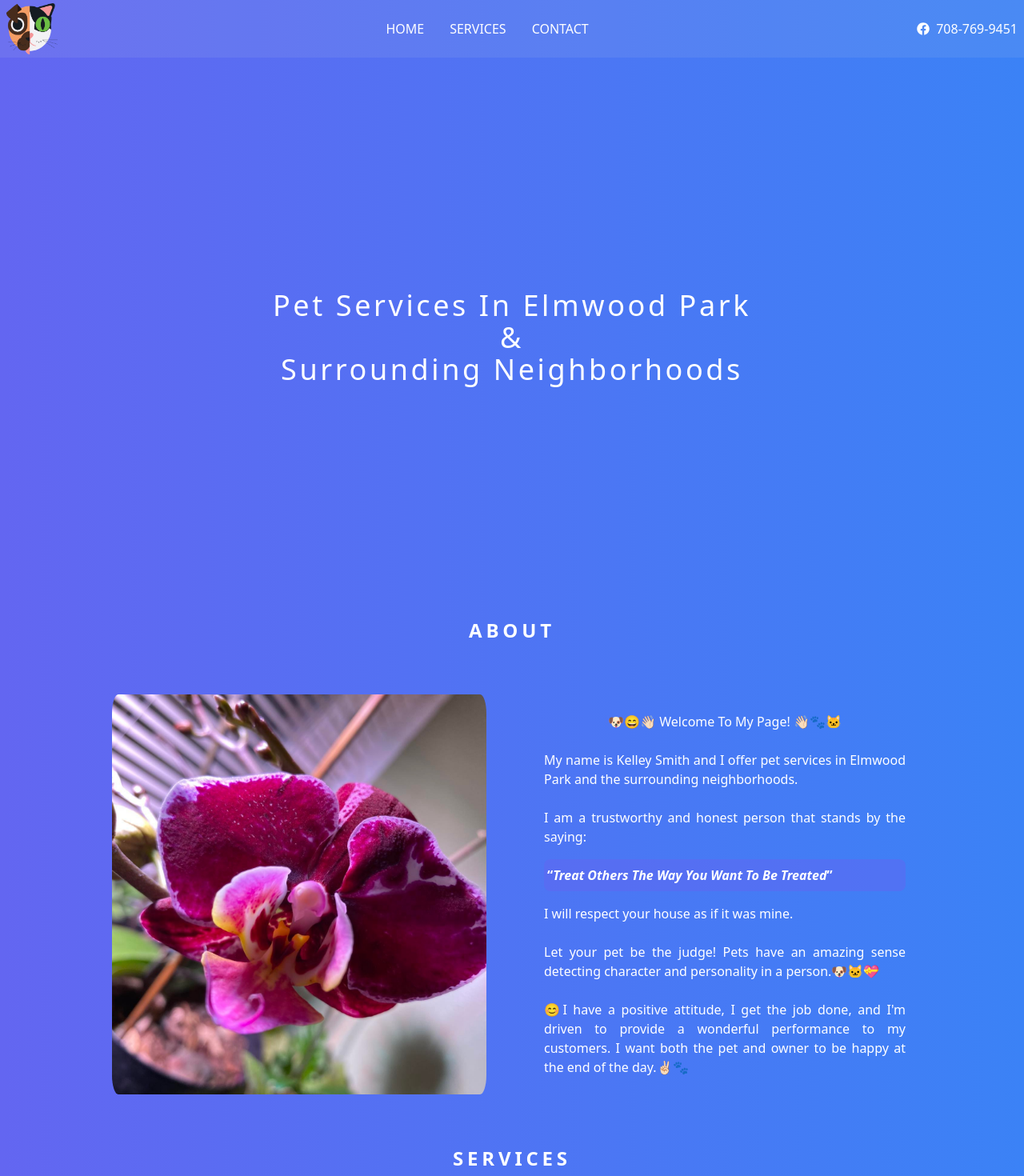
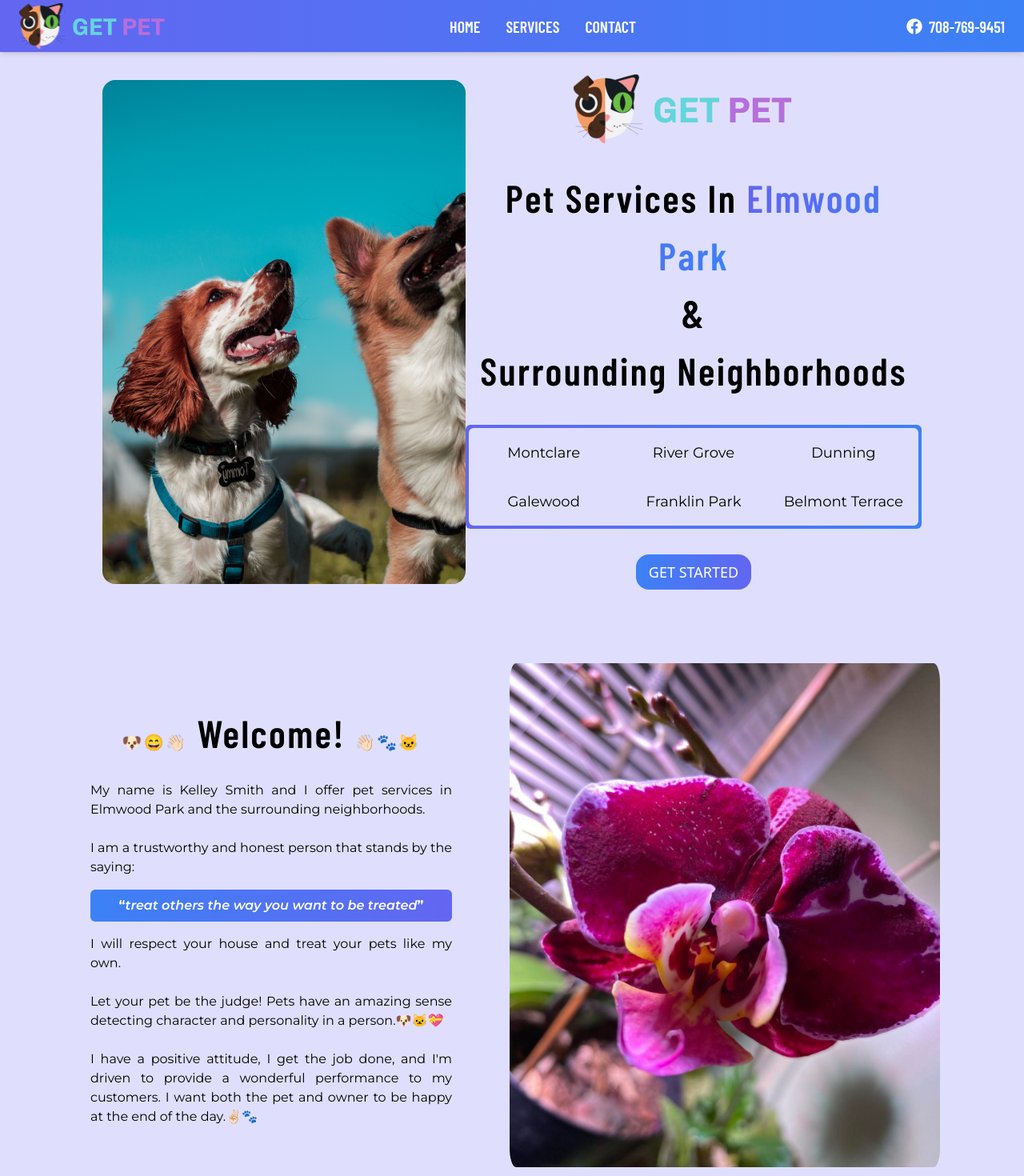
Before and after one commit to rafaelreyesgarcia/getpet, a React (Vite) app: page / in a window 1280 px wide. Shown: the top 1470 px of the page at 80% size. Built offline with nearby package versions, Linux system fonts and the light colour scheme; no server answers.

Commit message:
redesigning the home page

```diff
--- a/src/components/About.jsx
+++ b/src/components/About.jsx
@@ -2,10 +2,7 @@ import React from 'react'
 
 const About = () => {
   return (
-    <section className='flex flex-col items-center justify-center'>
-      <h1 className="font-heading font-bold tracking-[0.3rem] text-2xl uppercase">
-        About
-      </h1>
+    <section id='about' className='flex flex-col items-center justify-center'>
       <div
         className='
           flex flex-col gap-8 items-center
@@ -13,19 +10,28 @@ const About = () => {
           md:flex-row md:px-5
         '
       >
-        <img src="/portrait.jpg" alt="" className='object-cover w-[200px] h-[200px] md:w-[500px] md:h-[500px] rounded-3xl px-4' />
         <div className='w-full px-6 md:w-[500px] flex flex-col md:text-justify'>
-          <h2 className='capitalize font-heading text-center'>🐶😄👋🏻 Welcome To My Page! 👋🏻🐾🐱 </h2>
+          <h2 className="font-barlow font-semibold text-5xl text-center capitalize leading-normal tracking-wider">
+           <span className='text-xl'>🐶😄👋🏻</span>{" "}welcome!{" "}<span className='text-xl'>👋🏻🐾🐱</span>
+          </h2>
           <br />
-          <p className='font-body'>My name is Kelley Smith and I offer pet services in Elmwood Park and the surrounding neighborhoods.</p>
-          <br />
-          <p className='font-body'>I am a trustworthy and honest person that stands by the saying: <q className='item font-extrabold py-2 my-4 block'><em>treat others the way you want to be treated</em></q> I will respect your house as if it was mine.</p>
-          <br />
-          <p className='font-body'>
-          Let your pet be the judge! Pets have an amazing sense detecting character and personality in a person.🐶🐱💝
-          </p>
-          <br />
-          <p className='font-body'>😊I have a positive attitude, I get the job done, and I'm driven to provide a wonderful performance to my customers. I want both the pet and owner to be happy at the end of the day.✌🏻🐾</p>
+          <div className='font-montserrat space-y-6'>
+            <p>
+              My name is Kelley Smith and I offer pet services in Elmwood Park and the surrounding neighborhoods.
+            </p>
+            <p>
+              I am a trustworthy and honest person that stands by the saying: <q className='font-bold text-white p-2 my-4 block bg-gradient-to-l from-primary to-secondary rounded-md text-center'><em>treat others the way you want to be treated</em></q> I will respect your house and treat your pets like my own.</p>
+            <p>
+              Let your pet be the judge! Pets have an amazing sense detecting character and personality in a person.🐶🐱💝
+            </p>
+            <p>
+              I have a positive attitude, I get the job done, and I'm driven to provide a wonderful performance to my customers. I want both the pet and owner to be happy at the end of the day.✌🏻🐾
+            </p>
+          </div>
+        </div>
+
+        <div className='w-[200px] h-[200px] md:w-[570px] md:h-[630px] relative'>
+          <img src="/portrait.jpg" alt="" className='object-cover h-full w-full rounded-3xl px-4' />
         </div>
       </div>
     </section>
--- a/src/components/Faq.jsx
+++ b/src/components/Faq.jsx
@@ -30,7 +30,11 @@ const Faqs = [
     answer: 'Lorem ipsum dolor sit amet, consectetur adipiscing elit.',
   },
   {
-    question: 'do you work on the weekends or holidays?',
+    question: 'do you work on the holidays?',
+    answer: 'Lorem ipsum dolor sit amet, consectetur adipiscing elit.',
+  },
+  {
+    question: 'what about walking in bad weather?',
     answer: 'Lorem ipsum dolor sit amet, consectetur adipiscing elit.',
   },
 ];
--- a/src/components/Footer.jsx
+++ b/src/components/Footer.jsx
@@ -1,82 +1,67 @@
 import React from 'react'
 import { FaFacebook } from 'react-icons/fa'
 import { Link } from 'react-router-dom'
+import logo from '../assets/logo.svg'
+import { footerInfo, neighborhoods } from '../constants'
 
 const Footer = () => {
   const apiKey = import.meta.env.VITE_MAPS_KEY;
   return (
-    <footer>
-      <div className='w-[500px] mx-auto hidden sm:block'>
-        <img src="./footer.png" alt="footer" className='w-full object-cover' />
+    <footer className='w-[80%] mx-auto'>
+      <div className='bg-gradient-to-l from-primary to-secondary h-2 my-4 rounded-md'></div>
+
+      <div className='flex justify-between items-center py-8 font-barlow text-3xl font-bold'>
+        <a href='#'><img src={logo} alt="logo" /></a>
+        <Link to="tel:+17087699451">708-769-9451</Link>
+        <Link to='https://www.facebook.com/Petservicesinelmwoodpark'>
+          <FaFacebook />
+        </Link>
+        <Link to="mailto:kelleypetlover@gmail.com">kelleypetlover@gmail.com</Link>
       </div>
 
-      <div className='flex flex-col justify-evenly text-center md:flex-row'>
-        {/* GET IN TOUCH */}
-        <div className='flex-col items-center justify-center gap-4 p-4'>
-          <h2 className='font-heading uppercase text-lg mb-2'>get in touch</h2>
-          <div className='flex justify-center gap-4 md:flex-col'>
+      <div className='flex justify-between items-start'>
+        <div className='flex gap-12'>
+          {footerInfo.map((footerLink, i) => (
+            <div className='flex flex-col'>
+              <h3 className='text-xl font-bold capitalize font-barlow pb-2'>
+                {footerLink.title}
+              </h3>
+              <ul>
+                {footerLink.links.map((link) => (
+                  <a href={link.to}>
+                    <li className='capitalize font-montserrat'>{link.name}</li>
+                  </a>
+                ))}
+              </ul>
+            </div>
+          ))}
 
           <div>
-              <h3 className='font-heading uppercase'>socials</h3>
-              <Link
-                to="https://www.facebook.com/Petservicesinelmwoodpark"
-                target="_blank"
-              >
-                <FaFacebook className='mx-auto'/>
-              </Link>
-            </div>
-
-            <div>
-              <h3 className='font-heading uppercase'>email</h3>
-              <Link to="mailto:kelleypetlover@gmail.com" className='font-body'>kelleypetlover@gmail.com</Link>
-            </div>
-
-            <div>
-              <h3 className='font-heading uppercase'>phone</h3>
-              <Link href="tel:+17087699451">708-769-9451</Link>
-            </div>
-
+            <h3 className='text-xl font-bold capitalize font-barlow pb-2'>
+              hours
+            </h3>
+            <ul className='font-montserrat'>
+              <li>Monday - Saturday</li>
+              <li>10:00am - 4:00pm</li>
+            </ul>
           </div>
         </div>
 
-        {/* SERVICES & HOURS */}
-        <div className='flex flex-col items-center gap-4 p-4'>
-          <div>
-            <h2 className='font-heading uppercase text-lg mb-2'>services</h2>
-
-            <div className='flex gap-4 md:flex-col'>
-              <Link to="/services"className="gradient-link">
-                Dog Walking
-              </Link>
-              <Link to="/services" className="gradient-link">
-                Pet Sitting
-              </Link>
-              <Link to="/services" className="gradient-link">
-                waste cleanups
-              </Link>
-            </div>
-          </div>
-
-          <div>
-            <h2 className='font-heading uppercase text-lg mb-2'>Hours</h2>
-            <p><b>Monday - Saturday</b></p>
-            <p><b>10:00am - 4:00pm</b></p>
-          </div>
-        </div>
-        {/* AREA & MAP */}
-        <div className='flex flex-col items-center gap-4 p-4'>
-          <h2 className='font-heading uppercase text-lg'>area</h2>
-          <div className='flex flex-col justify-center items-center gap-4 md:flex-row'>
-            <ul className='hidden md:flex gap-2 capitalize md:flex-col'>
-              <li className='item'>elmwood park</li>
-              <li className='item'>montclare</li>
-              <li className='item'>galewood</li>
-              <li className='item'>river grove</li>
-              <li className='item'>franklin park</li>
+        <div className='flex gap-4 items-center'>
+          <ul
+            className='
+              font-montserrat capitalize font-medium
+              bg-gradient-to-r from-primary to-secondary text-transparent bg-clip-text
+            '
+          >
+            <li>elmwood park</li>
+            {neighborhoods.map(neighborhood => (
+              <li>{neighborhood}</li>
+            ))}
           </ul>
-            <div>
           <iframe
-              height="250"
+            height="200"
+            width='500'
             loading="lazy"
             allowFullScreen
             referrerPolicy="no-referrer-when-downgrade"
@@ -84,10 +69,10 @@ const Footer = () => {
           >
           </iframe>
         </div>
+
       </div>
-        </div>
-      </div>
-      <div className='text-center pt-4'>&#169; 2023 GetPet Elmwood Park, Chicago, Il</div>
+
+      <div className='text-center pt-4'>&#169; 2023 GetPet Elmwood Park, Chicago, IL</div>
     </footer>
   )
 }
--- a/src/components/Header.jsx
+++ b/src/components/Header.jsx
@@ -1,13 +1,20 @@
 import { Link } from 'react-router-dom'
 import { FaFacebook } from 'react-icons/fa'
+import logo from '../assets/logo.svg'
 
 const Header = () => {
   return (
-    <header className='flex justify-between px-2 py-1 bg-slate-300/10 sticky top-0'>
+    <header
+      className='
+        flex justify-between items-center px-6 py-1
+        bg-gradient-to-r from-primary to-secondary text-white
+        font-barlow font-semibold text-xl
+        sticky top-0 shadow-md z-10'
+    >
       {/* logo */}
-      <div className='max-w-full w-16'>
+      <div className='max-w-full w-[200px]'>
         <Link to='/'>
-          <img src="./logo.png" alt="logo" />
+          <img src={logo} alt="logo" />
         </Link>
       </div>
       {/* navigation */}
--- a/src/components/Hero.jsx
+++ b/src/components/Hero.jsx
@@ -1,11 +1,39 @@
-import React from 'react'
+import logo from '../assets/logo.svg'
+import { neighborhoods } from '../constants'
+import {Link} from 'react-router-dom'
 
 const Hero = () => {
   return (
-    <section className='flex justify-center items-center h-[700px]'>
-      <h1 className="opacity font-highlight text-4xl tracking-widest text-center capitalize">
-        Pet services in Elmwood Park  <br /> & <br /> surrounding neighborhoods
-      </h1>
+    <section id='home' className='flex justify-between items-center h-[700px] w-[80%] mx-auto'>
+
+      <div className='h-[630px] w-[570px] relative'>
+        <img src='./src/assets/hero.jpg' alt="dogs" className='object-cover h-full transform scale-x-[-1] z-0 rounded-2xl'/>
+      </div>
+
+      <div className='flex flex-col justify-between items-center gap-8'>
+        <div>
+          <img src={logo} alt="logo" className='' />
+        </div>
+        <h1 className='font-barlow font-semibold text-5xl text-center capitalize leading-normal tracking-wider'>
+          pet services in <span className='bg-gradient-to-r from-primary to-secondary text-transparent bg-clip-text'>elmwood park</span> <br />
+          & <br />
+          surrounding neighborhoods
+        </h1>
+
+        <div className='w-[570px] h-[130px] relative bg-gradient-to-r from-primary to-secondary p-1 rounded-md'>
+          {/* place-items-center shorthand for items-center justify-items-center */}
+          <ul className='bg-primary-light p-2 h-full rounded-md grid grid-cols-3 grid-rows-2 gap-4 place-items-center '>
+            {neighborhoods.map(neighborhood => (
+              <li className='font-montserrat capitalize text-lg'>{neighborhood}</li>
+            ))}
+          </ul>
+        </div>
+        <Link to='/services'>
+          <button className='bg-gradient-to-l from-primary to-secondary text-white py-2 px-4 rounded-2xl uppercase text-lg'>
+            get started
+          </button>
+        </Link>
+      </div>
     </section>
   )
 }
--- a/src/components/Layout.jsx
+++ b/src/components/Layout.jsx
@@ -4,7 +4,7 @@ import Header from './Header'
 
 const Layout = ({children}) => {
   return (
-    <div className='bg-gradient-to-r from-indigo-500 to-blue-500 text-white'>
+    <div className='bg-primary-light text-black'>
       <Header />
       {children}
       <Footer />
--- /dev/null
+++ b/src/constants/index.js
@@ -0,0 +1,49 @@
+export const footerInfo = [
+  {
+    title: "get pet",
+    links: [
+      {
+        name: "home",
+        to: "#",
+      },
+      {
+        name: "about",
+        to: "#about",
+      },
+      {
+        name: "reviews",
+        to: "#reviews",
+      },
+      {
+        name: "FAQs",
+        to: "#faqs",
+      },
+    ],
+  },
+  {
+    title: "services",
+    links: [
+      {
+        name: "dog walks",
+        to: "/services#dogwalks",
+      },
+      {
+        name: "waste removal",
+        to: "/services#wasteremoval",
+      },
+      {
+        name: "pet sitting",
+        to: "/services#petsitting",
+      },
+    ],
+  },
+];
+
+export const neighborhoods = [
+  'montclare',
+  'river grove',
+  'dunning',
+  'galewood',
+  'franklin park',
+  'belmont terrace'
+];
--- a/src/index.css
+++ b/src/index.css
@@ -1,3 +1,5 @@
+@import url('https://fonts.googleapis.com/css2?family=Barlow+Condensed:wght@400;500;600;700&family=Montserrat:ital,wght@0,400;0,500;0,600;0,700;1,500;1,600&display=swap');
+
 @tailwind base;
 @tailwind components;
 @tailwind utilities;
```
Also changed, not shown: tailwind.config.cjs (+13 -1 lines), src/assets/hero.jpg (added), src/assets/logo.svg (added). Lines whose indentation alone changed are shown as unchanged.
